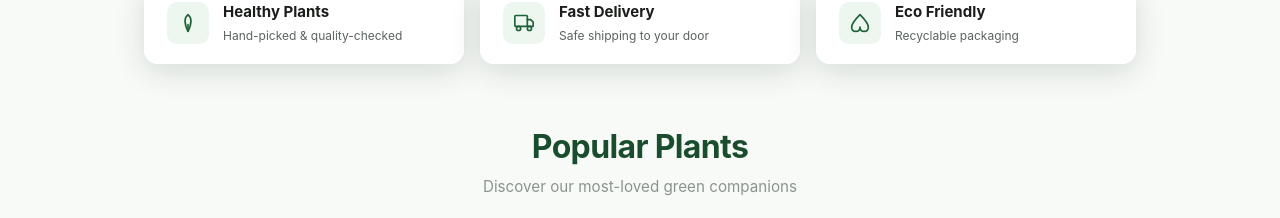
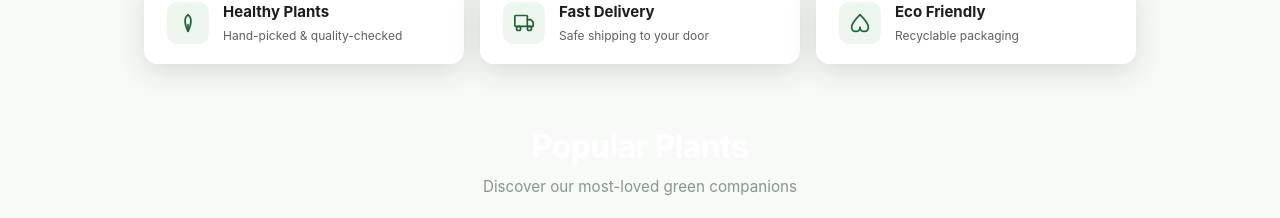
Before and after one commit to CathieLTC/floranest, a Vue app in the folder frontend/: page / in a window 1280 px wide. Shown: the part 820-1038 px from the top of the page. Built offline with nearby package versions, Linux system fonts and the light colour scheme; no server answers.

Commit message:
Unify the homepage title color and localize the About page images

```diff
--- a/frontend/src/components/home/FeaturedProduct.vue
+++ b/frontend/src/components/home/FeaturedProduct.vue
@@ -67,7 +67,7 @@ const addToCart = async (product) => {
 
 .section-head h2 {
   font-size: clamp(1.5rem, 3vw, 2rem);
-  color: var(--fn-green-700);
+  color: white;
   margin-bottom: 8px;
   letter-spacing: -0.02em;
 }
--- a/frontend/src/views/about/About.vue
+++ b/frontend/src/views/about/About.vue
@@ -29,7 +29,7 @@
         </div>
         <div class="story-image">
           <img
-            src="https://images.unsplash.com/photo-1459411552458-0d0a5e99193a?auto=format&fit=crop&w=800&q=80"
+            src="/images/about-story.jpg"
             alt="A greenhouse full of plants"
           />
         </div>
```
